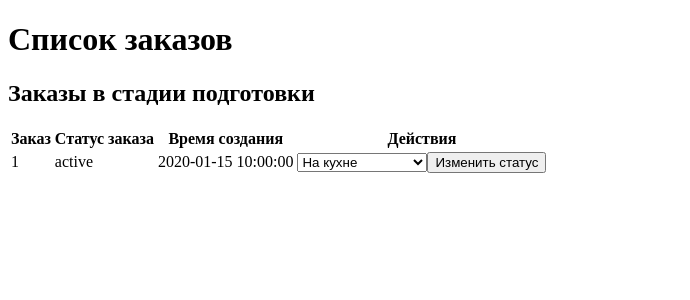
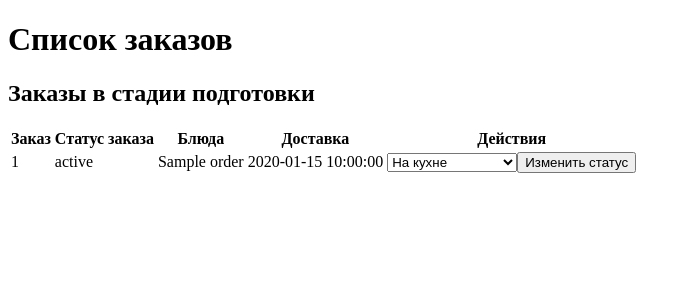
Before and after one commit to Uniqdly/YandexFood, a PHP site: page /kitchen.php in a window 1280 px wide. Shown: the top 300 px of the page, without its empty margins (0-690 px from the left). Run offline with PHP 8.4, Linux system fonts and the light colour scheme; tables that the repository leaves empty or names only in its code hold one stand-in row (values such as "Sample post").

Commit message:
Добавление блюд для отображения на кухне

```diff
--- a/kitchen.php
+++ b/kitchen.php
@@ -10,7 +10,8 @@
         <tr>
             <th>Заказ</th>
             <th>Статус заказа</th>
-            <th>Время создания</th>
+            <th>Блюда</th>
+            <th>Доставка</th>
             <th>Действия</th>
         </tr>
         <?php
@@ -40,7 +41,7 @@
         }
 
         // Запрос на получение списка заказов
-        $sql = "SELECT id, status, time FROM Orders";
+        $sql = "SELECT id, status, dishes_name, time FROM Orders"; // Заменяем compound на dishes_name
         $result = $conn->query($sql);
 
         if ($result->num_rows > 0)
@@ -52,6 +53,11 @@
                 echo "<td>".$row["id"]."</td>";
                 // Вывод статуса заказа из базы данных
                 echo "<td>".$row["status"]."</td>";
+
+                // Вывод блюд
+                echo "<td>".$row["dishes_name"]."</td>";
+
+
                 echo "<td>".$row["time"]."</td>";
                 // Кнопки для изменения статуса заказа
                 echo "<td>";
```
